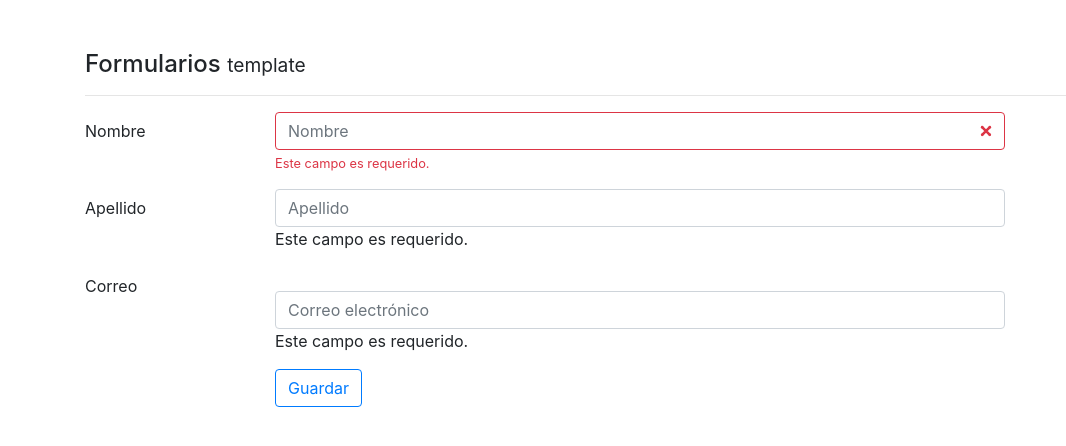
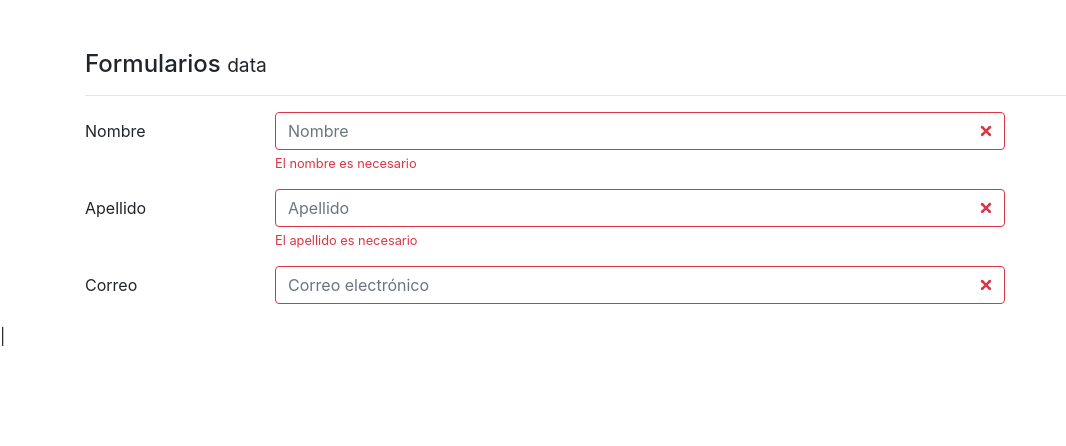
Before and after one commit to drkjavier/formularios, an Angular app: page / in a window 1280 px wide. Shown: the top 446 px of the page, without its empty margins (0-1066 px from the left). Built offline with nearby package versions, Linux system fonts and the light colour scheme.

Commit message:
174-Data: Agrupaciones de los objetos - formGroupName

```diff
--- a/src/app/app.component.html
+++ b/src/app/app.component.html
@@ -1,3 +1,3 @@
 <div class="container main-container">
-    <app-template></app-template>
-</div>
+    <app-data></app-data>
+</div>|
--- a/src/app/app.module.ts
+++ b/src/app/app.module.ts
@@ -4,7 +4,7 @@ import { NgModule } from '@angular/core';
 import { AppComponent } from './app.component';
 import { TemplateComponent } from './components/template/template.component';
 import { DataComponent } from './components/data/data.component';
-import { FormsModule } from '@angular/forms';
+import { FormsModule, ReactiveFormsModule } from '@angular/forms';
 
 @NgModule({
   declarations: [
@@ -14,7 +14,8 @@ import { FormsModule } from '@angular/forms';
   ],
   imports: [
     BrowserModule,
-    FormsModule
+    FormsModule,
+    ReactiveFormsModule
   ],
   providers: [],
   bootstrap: [AppComponent]
--- a/src/app/components/data/data.component.html
+++ b/src/app/components/data/data.component.html
@@ -1,3 +1,50 @@
-<p>
-  data works!
-</p>
+<h4>Formularios <small>data</small></h4>
+<hr>
+<form [formGroup]="forma" (ngSubmit)="guardarCambios()" class="needs-validation">
+
+    <div formGroupName="nombrecompleto">
+
+        <!--  -->
+        <div class="form-group row">
+            <label for="inputNombre" class="col-2 col-form-label">Nombre</label>
+            <div class="col-8">
+                <input id="inputNombre" class="form-control" type="text" placeholder="Nombre" formControlName="nombre" [ngClass]="{ 'is-invalid': !forma.get('nombrecompleto.nombre').valid, 'is-valid': forma.get('nombrecompleto.nombre').valid }">
+                <div *ngIf="forma.get('nombrecompleto.nombre').errors?.required" class="invalid-feedback">El nombre es necesario</div>
+                <div *ngIf="forma.get('nombrecompleto.nombre').errors?.minlength" class="invalid-feedback">Por lo menos 3 caracteres</div>
+            </div>
+        </div>
+
+        <div class="form-group row" [ngClass]="{ 'has-danger': !forma.get('nombrecompleto.apellido').valid }">
+            <label class="col-2 col-form-label">Apellido</label>
+            <div class="col-8">
+
+                <input class="form-control" type="text" placeholder="Apellido" formControlName="apellido" [ngClass]="{ 'is-invalid': !forma.get('nombrecompleto.apellido').valid, 'is-valid': forma.get('nombrecompleto.apellido').valid }">
+                <div *ngIf="forma.get('nombrecompleto.apellido').errors?.required" class="invalid-feedback">El apellido es necesario</div>
+                <div *ngIf="forma.get('nombrecompleto.apellido').errors?.minlength" class="invalid-feedback">Por lo menos 3 caracteres</div>
+            </div>
+        </div>
+
+    </div>
+
+    <div class="form-group row" [ngClass]="{ 'has-danger': !forma.get('correo').valid }">
+        <label class="col-2 col-form-label">Correo</label>
+        <div class="col-md-8">
+
+            <input class="form-control" type="email" placeholder="Correo electrónico" formControlName="correo" [ngClass]="{ 'is-invalid': !forma.get('correo').valid, 'is-valid': forma.get('correo').valid }">
+            <div *ngIf="forma.controls['correo'].errors?.required" class="invalid-feedback"></div>
+            <div *ngIf="forma.controls['correo'].errors?.required" class="invalid-feedback"></div>
+        </div>
+    </div>
+
+
+
+    <div class="form-group row" *ngIf="forma.valid">
+        <label class="col-2 col-form-label">&nbsp;</label>
+        <div class="input-group col-md-8">
+            <button type="submit" class="btn btn-outline-primary">
+        Guardar
+      </button>
+        </div>
+    </div>
+
+</form>
--- a/src/app/components/data/data.component.ts
+++ b/src/app/components/data/data.component.ts
@@ -1,4 +1,5 @@
 import { Component, OnInit } from '@angular/core';
+import { FormGroup, FormControl, Validators } from '@angular/forms';
 
 @Component({
   selector: 'app-data',
@@ -7,9 +8,29 @@ import { Component, OnInit } from '@angular/core';
 })
 export class DataComponent implements OnInit {
 
-  constructor() { }
+  forma: FormGroup;
 
+  public usuario: Object = {
+    nombrecompleto: {
+      nombre: 'Dereck',
+      apellido: 'Curtis'
+    },
+    correo: 'drkjavier@gmail.com'
+  };
+  constructor() {
+    this.forma = new FormGroup({
+      'nombrecompleto': new FormGroup({
+        'nombre': new FormControl('', [ Validators.required, Validators.minLength(3) ]),
+        'apellido': new FormControl('', [ Validators.required, Validators.minLength(3) ])
+      }),
+      'correo': new FormControl('', [ Validators.required, Validators.pattern('[a-z0-9._%+-]+@[a-z0-9.-]+\.[a-z]{2,3}$') ])
+    });
+   }
   ngOnInit() {
   }
 
+  guardarCambios () {
+    console.log(this.forma);
+  }
+
 }
```
Also changed, not shown: 2 other files (tests, documents, lock files or other folders).
